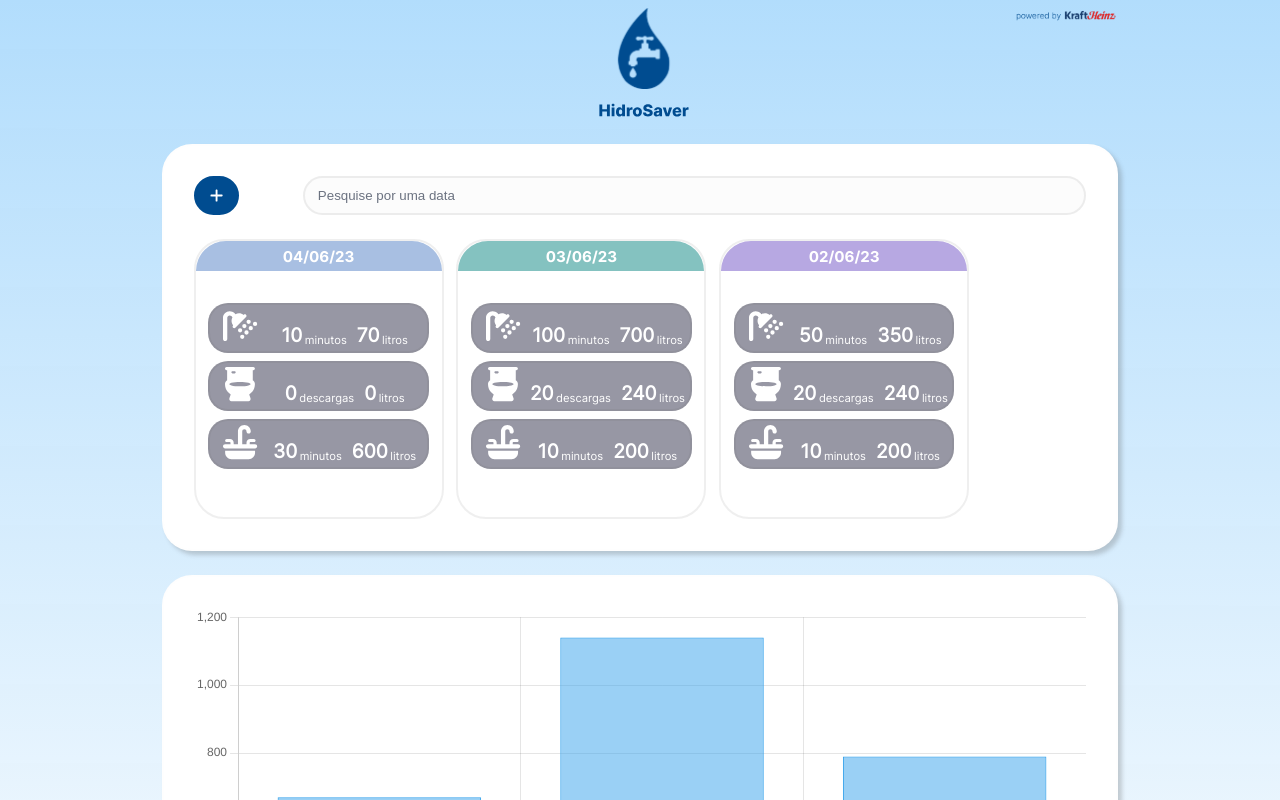
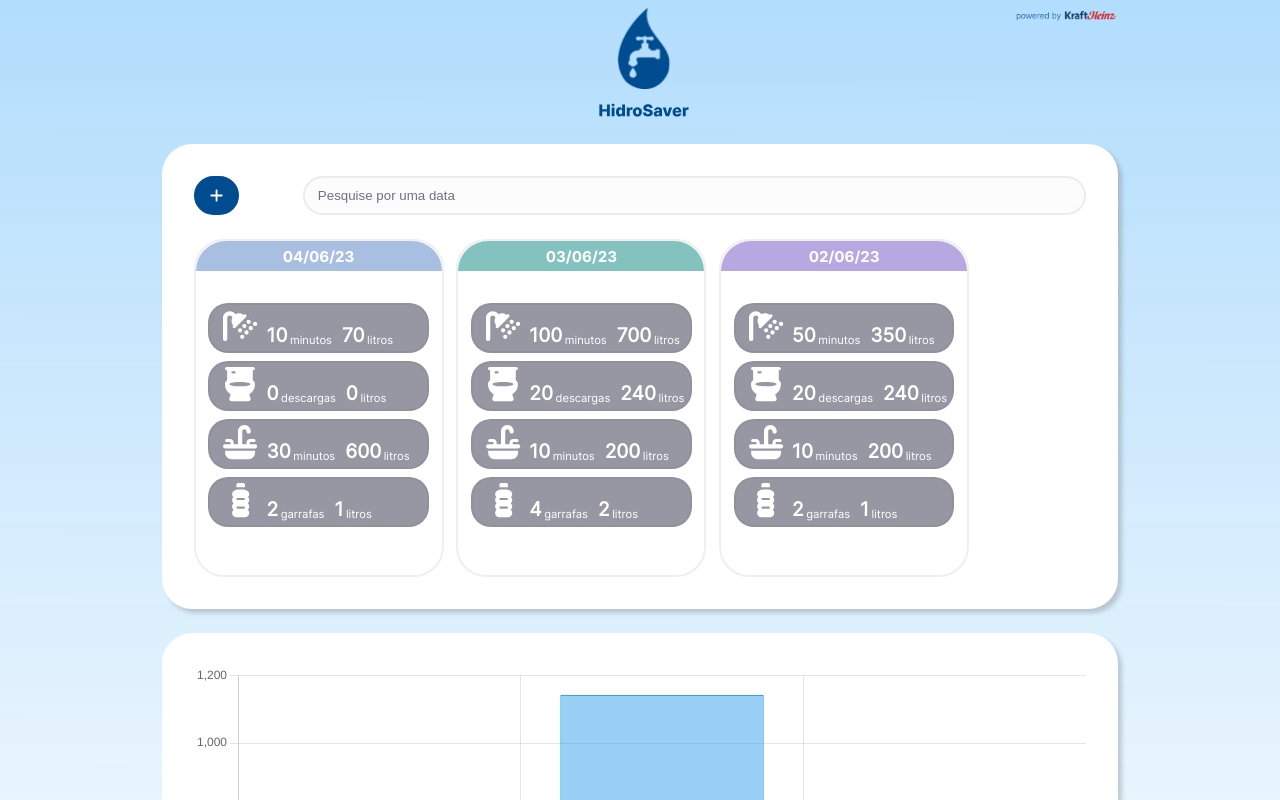
Before and after one commit to nathborges/hidrosaver, a Vue app in the folder frontend/: page / in a window 1280 px wide. Shown: the top 800 px of the page. Built offline with nearby package versions, Linux system fonts and the light colour scheme.

Commit message:
add garrafa

```diff
--- a/frontend/src/App.vue
+++ b/frontend/src/App.vue
@@ -32,7 +32,8 @@
         "metrics": {
             "banho": { "quantity": 10, "liters": 70 },
             "torneira": { "quantity": 30, "liters":600 },
-            "descarga": { "quantity": 0, "liters": 0 }
+            "descarga": { "quantity": 0, "liters": 0 },
+            "garrafa": { "quantity": 2, "liters": 1 }
         }
     },
     {
@@ -40,7 +41,8 @@
         "metrics": {
             "banho": { "quantity": 100, "liters": 700 },
             "torneira": { "quantity": 10, "liters": 200 },
-            "descarga": { "quantity": 20, "liters": 240 }
+            "descarga": { "quantity": 20, "liters": 240 },
+            "garrafa": { "quantity": 4, "liters": 2 }
         }
     },
         {
@@ -48,7 +50,8 @@
         "metrics": {
             "banho": { "quantity": 50, "liters": 350 },
             "torneira": { "quantity": 10, "liters": 200 },
-            "descarga": { "quantity": 20, "liters": 240 }
+            "descarga": { "quantity": 20, "liters": 240 },
+            "garrafa": { "quantity": 2, "liters": 1 }
         }
     }
 ]`
--- a/frontend/src/components/HomePage.vue
+++ b/frontend/src/components/HomePage.vue
@@ -7,7 +7,7 @@
         <InputMetrics class="inputComponent" @openModal="emitOpenModal" />
         <Graphic id="graphicComponent"/>
         <div class="flex-horizontal">
-            <p @click="emitTermosModal" class="termos-de-uso">Clique pra acessar termos de uso</p>
+            <p @click="emitTermosModal" class="termos-de-uso"><u>Termos de uso e condições</u></p>
         </div>
     </div>
 </template>
--- a/frontend/src/components/modal/Modal.vue
+++ b/frontend/src/components/modal/Modal.vue
@@ -31,13 +31,19 @@
                             "
                             class="minutos"
                         >
-                            minutos
+                            minuto(s)
                         </p>
                         <p
                             v-show="selectedAction.code == 'descarga'"
                             class="minutos"
                         >
-                            vezes
+                            vez(es)
+                        </p>
+                        <p
+                            v-show="selectedAction.code == 'garrafa'"
+                            class="minutos"
+                        >
+                            unidade(s) - 500ml
                         </p>
                     </div>
                 </div>
@@ -73,6 +79,7 @@
                 { name: 'Banho', code: 'banho' },
                 { name: 'Torneira', code: 'torneira' },
                 { name: 'Descarga', code: 'descarga' },
+                { name: 'Garrafa', code: 'garrafa' },
             ],
             selectedAction: { name: 'Banho', code: 'banho' },
             times: 0,
@@ -101,6 +108,7 @@
                 banho: 7,
                 torneira: 20,
                 descarga: 12,
+                garrafa: 0.5,
             }
 
             const targetLiter = literPorQuantity[this.selectedAction.code]
@@ -117,6 +125,10 @@
                         liters: 0,
                     },
                     descarga: {
+                        quantity: 0,
+                        liters: 0,
+                    },
+                    garrafa: {
                         quantity: 0,
                         liters: 0,
                     },
--- a/frontend/src/components/subcomponents/Card.vue
+++ b/frontend/src/components/subcomponents/Card.vue
@@ -60,6 +60,27 @@
                     <div class="info">
                         <h2>
                             {{ returnMetrics.torneira.liters }}
+                        </h2>
+                        <p>litros</p>
+                    </div>
+                </div>
+            </div>
+            <div id="copo" class="item">
+                <div class="image">
+                    <font-awesome-icon
+                        class="icon"
+                        icon="fa-solid fa-bottle-water"
+                        size="2xl"
+                    />
+                </div>
+                <div class="text">
+                    <div class="info">
+                        <h2>{{ returnMetrics.garrafa.quantity }}</h2>
+                        <p>garrafas</p>
+                    </div>
+                    <div class="info">
+                        <h2>
+                            {{ returnMetrics.garrafa.liters }}
                         </h2>
                         <p>litros</p>
                     </div>
@@ -175,8 +196,8 @@
     display: flex;
     gap: 10px;
     width: 100%;
-    justify-content: center;
     flex: 1.5;
+    justify-content: flex-start;
 }
 
 .info p {
--- a/frontend/src/main.js
+++ b/frontend/src/main.js
@@ -5,9 +5,9 @@
 
 import { FontAwesomeIcon } from '@fortawesome/vue-fontawesome'
 
-import { faPlus, faShower, faToilet, faSink } from '@fortawesome/free-solid-svg-icons'
+import { faPlus, faShower, faToilet, faSink, faBottleWater } from '@fortawesome/free-solid-svg-icons'
 
-library.add(faPlus, faShower, faToilet, faSink)
+library.add(faPlus, faShower, faToilet, faSink, faBottleWater)
 
 import PrimeVue from 'primevue/config';
 //theme
```
